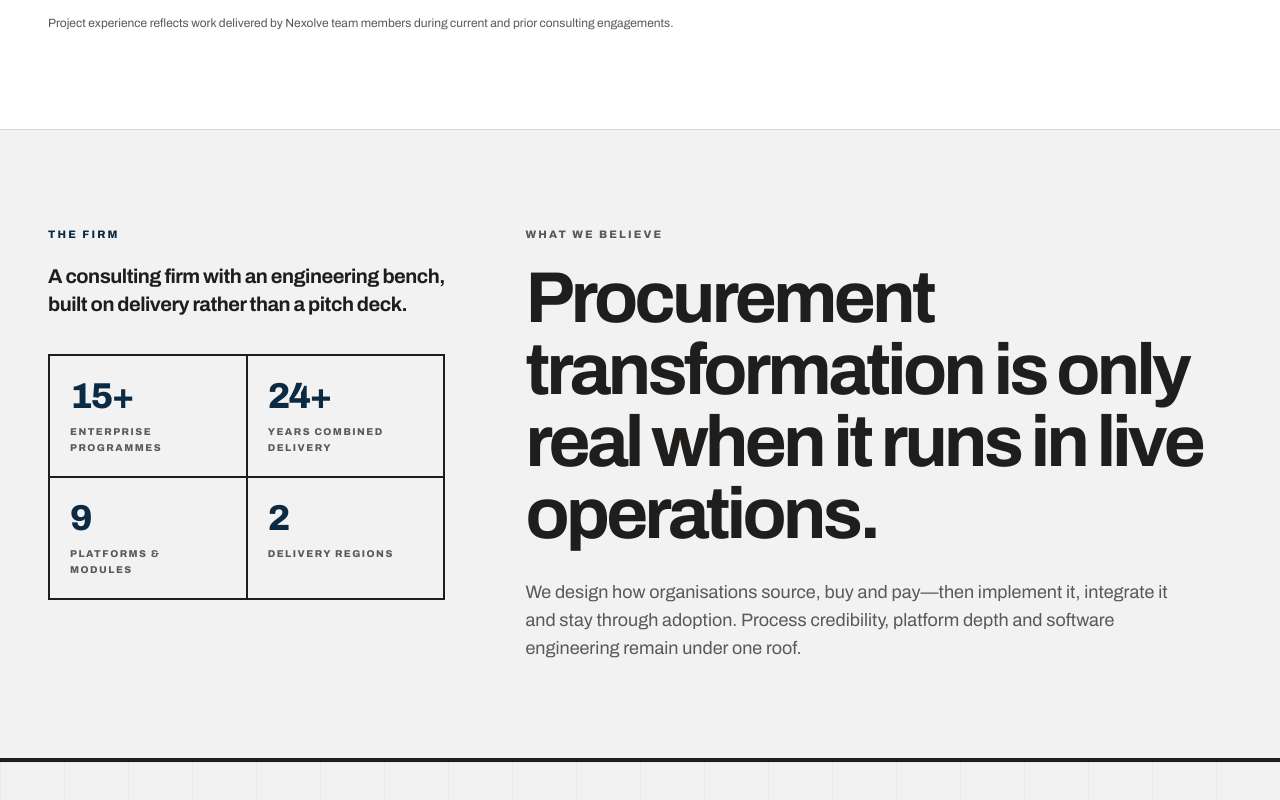
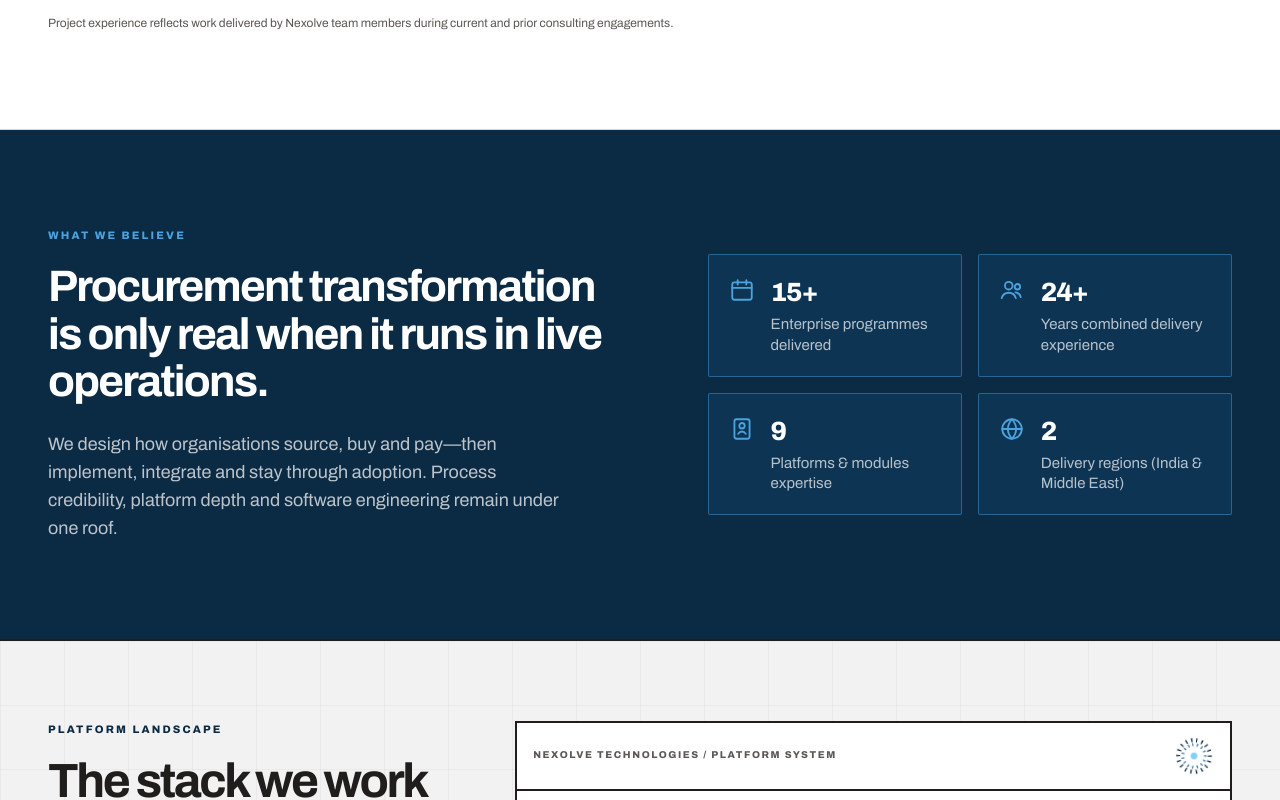
Before and after one commit to nexusnao-proj/nexolve-new, a Next.js app: page / in a window 1280 px wide. Shown: the part 1820-2620 px from the top of the page. Built offline with nearby package versions, Linux system fonts and the light colour scheme; no server answers.

Commit message:
enhanced

```diff
--- a/src/app/page.tsx
+++ b/src/app/page.tsx
@@ -1,6 +1,7 @@
 import Link from "next/link";
 import { buildMetadata } from "@/lib/seo";
 import { services } from "@/lib/content/services";
+import type { IconName } from "@/lib/content/types";
 import { Container } from "@/components/ui/Container";
 import { Reveal } from "@/components/animation/Reveal";
 import { Hero } from "@/components/sections/home/Hero";
@@ -8,6 +9,7 @@ import { IntelligenceHub } from "@/components/sections/home/IntelligenceHub";
 import { ProofBand } from "@/components/sections/home/ProofBand";
 import { CtaSection } from "@/components/sections/CtaSection";
 import { ArrowIcon } from "@/components/ui/Button";
+import { Icon } from "@/components/ui/Icon";
 
 export const metadata = buildMetadata({
   title: "Nexolve Technologies — Procurement & Supply Chain Transformation",
@@ -16,12 +18,12 @@ export const metadata = buildMetadata({
   path: "/",
 });
 
-const firmStats = [
-  ["15+", "Enterprise programmes"],
-  ["24+", "Years combined delivery"],
-  ["9", "Platforms & modules"],
-  ["2", "Delivery regions"],
-] as const;
+const firmStats: { value: string; label: string; icon: IconName }[] = [
+  { value: "15+", label: "Enterprise programmes delivered", icon: "calendar" },
+  { value: "24+", label: "Years combined delivery experience", icon: "users" },
+  { value: "9", label: "Platforms & modules expertise", icon: "badge" },
+  { value: "2", label: "Delivery regions (India & Middle East)", icon: "globe" },
+];
 
 export default function HomePage() {
   return (
@@ -29,32 +31,40 @@ export default function HomePage() {
       <Hero />
       <ProofBand />
 
-      <section className="border-b-2 border-ink bg-neutral-light" aria-labelledby="firm-statement-title">
+      <section className="border-y border-navy bg-navy text-white" aria-labelledby="firm-statement-title">
         <Container className="max-w-[1440px] py-16 sm:py-20 lg:px-12 lg:py-24">
-          <Reveal className="grid gap-10 lg:grid-cols-[0.72fr_1.28fr] lg:gap-20">
+          <Reveal className="grid gap-12 lg:grid-cols-[1.05fr_0.95fr] lg:items-center lg:gap-16 xl:gap-20">
             <div>
-              <p className="editorial-label text-navy">The firm</p>
-              <p className="mt-5 max-w-md text-xl font-bold leading-7 tracking-[-0.025em] text-ink">
-                A consulting firm with an engineering bench, built on delivery rather than a pitch deck.
-              </p>
-              <dl className="mt-9 grid grid-cols-2 border-l-2 border-t-2 border-ink">
-                {firmStats.map(([value, label]) => (
-                  <div key={label} className="border-b-2 border-r-2 border-ink p-4 sm:p-5">
-                    <dd className="text-3xl font-extrabold tracking-[-0.05em] text-navy sm:text-4xl">{value}</dd>
-                    <dt className="mt-2 text-[0.62rem] font-extrabold uppercase leading-4 tracking-[0.15em] text-ink-muted">{label}</dt>
-                  </div>
-                ))}
-              </dl>
-            </div>
-            <div>
-              <p className="editorial-label text-ink-muted">What we believe</p>
-              <h2 id="firm-statement-title" className="mt-5 max-w-4xl text-4xl leading-[1] font-bold tracking-[-0.05em] text-ink sm:text-6xl lg:text-[4.5rem]">
+              <p className="editorial-label text-blue">What we believe</p>
+              <h2
+                id="firm-statement-title"
+                className="mt-5 max-w-xl text-3xl font-bold leading-[1.08] tracking-[-0.04em] text-white sm:text-4xl lg:text-[2.75rem]"
+              >
                 Procurement transformation is only real when it runs in live operations.
               </h2>
-              <p className="mt-7 max-w-2xl text-base leading-7 text-ink-muted sm:text-lg">
-                We design how organisations source, buy and pay—then implement it, integrate it and stay through adoption. Process credibility, platform depth and software engineering remain under one roof.
+              <p className="mt-6 max-w-lg text-base leading-7 text-white/72 sm:text-lg">
+                We design how organisations source, buy and pay—then implement, integrate and stay
+                through adoption. Process credibility, platform depth and software engineering remain
+                under one roof.
               </p>
             </div>
+
+            <dl className="grid grid-cols-1 gap-4 sm:grid-cols-2">
+              {firmStats.map((stat) => (
+                <div
+                  key={stat.label}
+                  className="firm-stat flex items-start gap-4 rounded-2xl border border-blue/45 bg-navy-soft/40 px-5 py-5 transition-[border-color,background-color] duration-250 hover:border-blue hover:bg-navy-soft/70"
+                >
+                  <Icon name={stat.icon} size={26} className="mt-0.5 shrink-0 text-blue" />
+                  <div className="min-w-0">
+                    <dd className="text-2xl font-extrabold tracking-[-0.04em] text-white sm:text-[1.65rem]">
+                      {stat.value}
+                    </dd>
+                    <dt className="mt-1 text-sm leading-snug text-white/70">{stat.label}</dt>
+                  </div>
+                </div>
+              ))}
+            </dl>
           </Reveal>
         </Container>
       </section>
--- a/src/components/ui/Icon.tsx
+++ b/src/components/ui/Icon.tsx
@@ -164,6 +164,19 @@ const paths: Record<IconName, React.ReactNode> = {
       <path d="m9 12 2 2 4-4" />
     </>
   ),
+  globe: (
+    <>
+      <circle cx="12" cy="12" r="9" />
+      <path d="M3 12h18M12 3c2.5 2.8 3.8 5.8 3.8 9s-1.3 6.2-3.8 9c-2.5-2.8-3.8-5.8-3.8-9s1.3-6.2 3.8-9Z" />
+    </>
+  ),
+  badge: (
+    <>
+      <rect x="5" y="3" width="14" height="18" rx="2" />
+      <circle cx="12" cy="9" r="2.5" />
+      <path d="M8.5 16.5c.9-1.5 2.1-2.2 3.5-2.2s2.6.7 3.5 2.2" />
+    </>
+  ),
 };
 
 type IconProps = {
--- a/src/lib/content/types.ts
+++ b/src/lib/content/types.ts
@@ -112,4 +112,6 @@ export type IconName =
   | "rocket"
   | "calendar"
   | "users"
-  | "shield";
+  | "shield"
+  | "globe"
+  | "badge";
```
